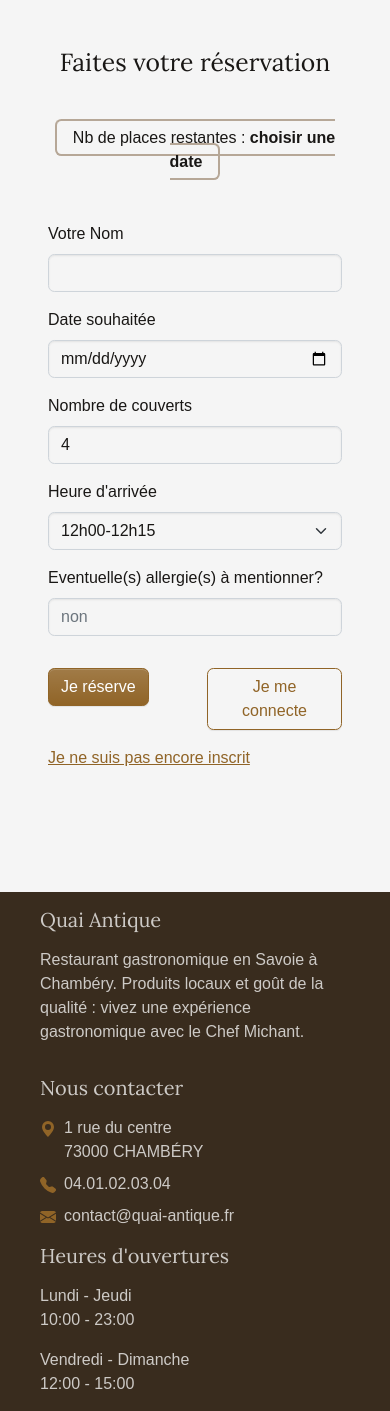
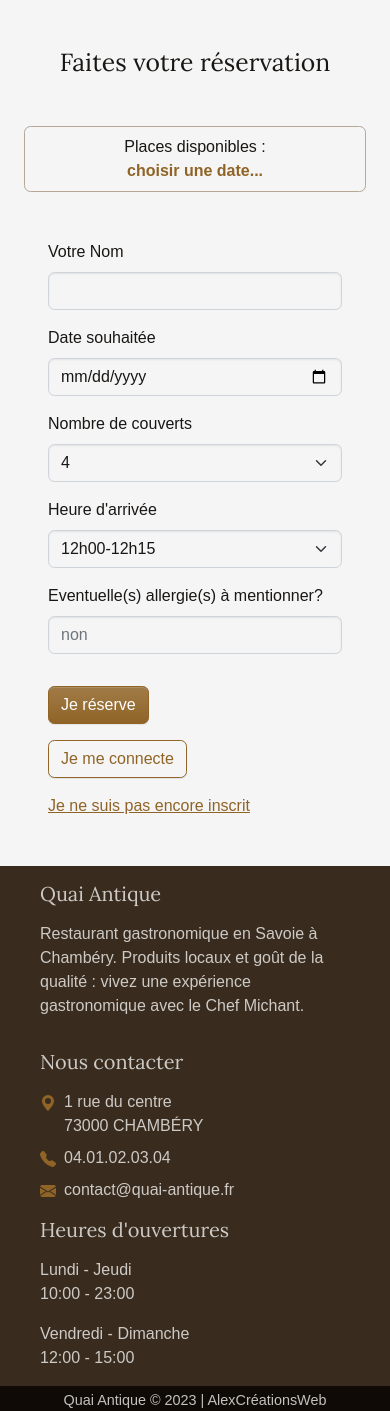
Before and after one commit to Alex-Web-Github/Restaurant_QuaiAntique, a PHP site: page /booking.php in a window 390 px wide. Shown: the part 188-1599 px from the top of the page. Run offline with PHP 8.4, Linux system fonts and the light colour scheme; style sheets or scripts are compiled from the project's sources; some web fonts are replaced.

Commit message:
BugFix on Mobile Display

```diff
--- a/booking.php
+++ b/booking.php
@@ -1,5 +1,6 @@
 <?php
 session_start();
+
 require_once('./lib/reservations.php');
 // Initialisation des messages d'erreur et de succès
 $errors = [];
@@ -38,17 +39,14 @@ if (!empty($_POST)) {
         $messages[] = 'Votre réservation est enregistrée. Merci et à bientôt chez nous !';
         require_once('./lib/close-pdo.php');
         //Redirection vers page d'Accueil
-        header('location: ./index.php');
+        //header('location: ./index.php');
     } else {
         $errors[] = 'Le formulaire est incomplet';
-    }
-    // Gestion des messages d'erreurs/succès
-    if (($errors) || (($messages))) {
-        include_once('./lib/error-manager.php');
     }
 }
 $titlePage = 'Réservation';
 include_once('./templates/header-pages.php');
+
 ?>
 
 <script>
@@ -69,19 +67,25 @@ include_once('./templates/header-pages.php');
     }
 </script>
 
-<section class="d-flex flex-column vh-100 ">
+<section class="d-flex flex-column ">
     <div class="container ">
         <div class="row mt-5 justify-content-center">
             <div class="col col-lg-8">
 
+                <!-- Gestion des messages d'erreurs/succès -->
+                <?php if (($errors) || (($messages))) {
+                    include_once('./lib/error-manager.php');
+                }
+                ?>
+
                 <!-- Titre -->
                 <h2 class="text-center">Faites votre réservation</h2>
 
-                <div class="container mt-5 text-center">
-                    <span class="rounded border border-2 border-secondary px-3 py-2">
-                        Nb de places restantes :
-                        <span class="fw-bold" id="seatCapacity">choisir une date</span>
-                    </span>
+                <div class="container mt-5 text-center rounded border border-1 border-secondary">
+                    <div class="col my-2 my-sm-3">
+                    Places disponibles :
+                    <p class="fw-bold m-0" id="seatCapacity" style="color: #906427;">choisir une date...</p>
+                    </div>
                 </div>
 
                 <!-- Formulaire de réservation  -->
@@ -100,9 +104,33 @@ include_once('./templates/header-pages.php');
 
                             <div class="col-md-6 mb-3">
                                 <label class="form-label" for="seats">Nombre de couverts</label>
+                                <select id="seats" name="seats" class="form-select">
+                                    <option value="1">1</option>
+                                    <option value="2">2</option>
+                                    <option value="3">3</option>
+                                    <option value="4" selected>4</option>
+                                    <option value="5">5</option>
+                                    <option value="6">6</option>
+                                    <option value="7">7</option>
+                                    <option value="8">8</option>
+                                    <option value="9">9</option>
+                                    <option value="10">10</option>
+                                    <option value="11">11</option>
+                                    <option value="12">12</option>
+                                    <option value="13">13</option>
+                                    <option value="14">14</option>
+                                    <option value="15">15</option>
+                                    <option value="16">16</option>
+                                    <option value="17">17</option>
+                                    <option value="18">18</option>
+                                    <option value="19">19</option>
+                                    <option value="20">20</option>
+                                </select>
+                            </div>
+                            <!--
                                 <input class="form-control" type="number" name="seats" id="seats" value="4" min="1" max="20">
                             </div>
-
+-->
                             <div class="col-md-6 mb-3">
                                 <label class="form-label" for="hour">Heure d'arrivée</label>
                                 <select id="hour" name="hour" class="form-select" aria-label=".form-select-lg example">
@@ -125,15 +153,15 @@ include_once('./templates/header-pages.php');
                             </div>
                         </div>
 
-                        <div class="row my-3">
-                            <div class="col-6 col-md-6">
+                        <div class="row my-sm-3">
+                            <div class="col-12 col-md-4 mt-3">
                                 <input type="submit" class="btn btn-primary" value="Je réserve">
                             </div>
-                            <div class="col-6 col-md-6">
-                                <a href="./login.php" type="button" class="btn btn-outline-primary">Je me connecte</a>
+                            <div class="col-12 col-md-8 mt-3">
+                                <a href="./login.php" type="button" class="btn btn-outline-primary ">Je me connecte</a>
                             </div>
                         </div>
-                        <div class="row">
+                        <div class="row mt-3">
                             <a href="./inscription.php" class="">Je ne suis pas encore inscrit</a>
                         </div>
                     </form>
--- a/deleteDishe.php
+++ b/deleteDishe.php
@@ -2,6 +2,9 @@
 session_start();
 require_once('./lib/dishe.php');
 require_once('./lib/pdo.php');
+$titlePage='Gestion des plats';
+require_once('./templates/header-pages.php');
+
 $errors = [];
 $messages = [];
 
@@ -15,8 +18,7 @@ if (isset($_GET['id']) && !empty($_GET['id'])) {
     $errors[] = 'Cet URL est invalide !';
     //header('location: ./admin.php');
 }
-$titlePage='Gestion des plats';
-require_once('./templates/header-pages.php');
+
 ?>
 
 <!-- Affichage des messages d'erreur et de confirmation -->
--- a/inscription.php
+++ b/inscription.php
@@ -49,10 +49,9 @@ if (!empty($_POST)) {
         }
     }
 }
-
 ?>
 
-<section class="d-flex flex-column vh-100 ">
+<section class="d-flex flex-column ">
     <div class="container ">
         <div class="row mt-5 justify-content-center">
             <div class="col-12 col-md-8 col-lg-6 text-center">
@@ -72,7 +71,7 @@ if (!empty($_POST)) {
                             <label class="for-label" for="password">Votre Mot de Passe</label>
                             <input class="form-control" type="password" name="password" id="password">
                         </div>
-                        <input type="submit" class="btn btn-primary" value="Je m'inscris">
+                        <input type="submit" class="btn btn-primary my-3" value="Je m'inscris">
                     </form>
                 </div>
 
--- a/profil.php
+++ b/profil.php
@@ -4,7 +4,7 @@ $titlePage='Profil';
 include_once('./templates/header-pages.php');
 ?>
 
-<section class="d-flex flex-column vh-100">
+<section class="d-flex flex-column ">
     <div class="container ">
         <div class="row mt-5 justify-content-center">
             <div class="col-10 col-md-8 col-lg-6 text-center">
```
Also changed, not shown: addDishe.php (+5 -3 lines), admin.php (+15 -18 lines), login.php (+10 -5 lines), readDishe.php (+21 -10 lines), updateDishe.php (+9 -8 lines).
